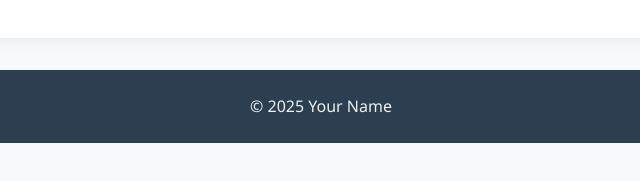
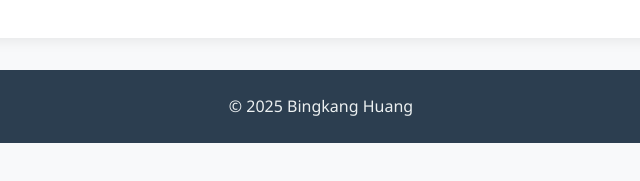
Before and after one commit to bkhuang92/bkhuang92.github.io, a plain HTML site: page contact.html in a window 1280 px wide. Shown: the part 463-644 px from the top of the page, 319-959 px from the left. Drawn offline with Linux system fonts and the light colour scheme.

Commit message:
Update contact.html

```diff
--- a/contact.html
+++ b/contact.html
@@ -24,6 +24,6 @@
       <p>office room:1804(west door), 18/F, Kejiao Building</p>
   </main>
 
-  <footer>&copy; 2025 Your Name</footer>
+  <footer>&copy; 2025 Bingkang Huang</footer>
 </body>
 </html>
```
